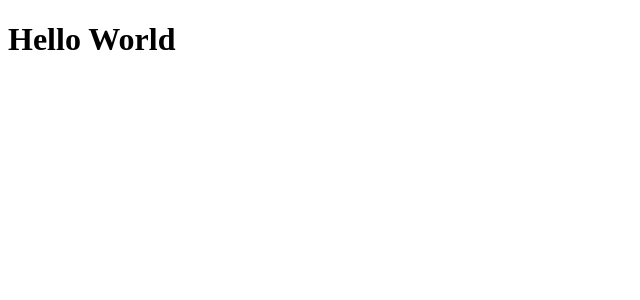
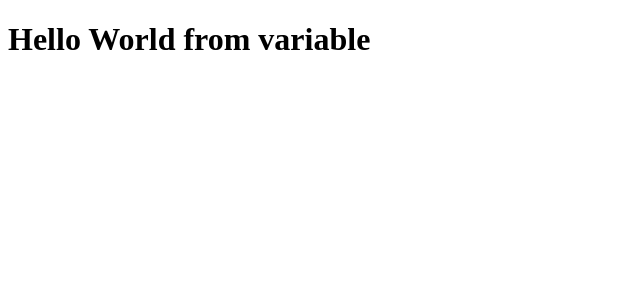
Before and after one commit to KyunginNa/redux_intro, a React (Create React App) app: page / in a window 1280 px wide. Shown: the top 300 px of the page, without its empty margins (0-640 px from the left). Built offline with nearby package versions, Linux system fonts and the light colour scheme.

Commit message:
Hello world from variable in component

```diff
--- a/src/App.jsx
+++ b/src/App.jsx
@@ -1,9 +1,10 @@
 import React from 'react'
 
 const App = () => {
+  let message = 'Hello World from variable'
   return (
     <>
-      <h1>Hello World</h1>
+      <h1>{message}</h1>
     </>
   )
 }
```
